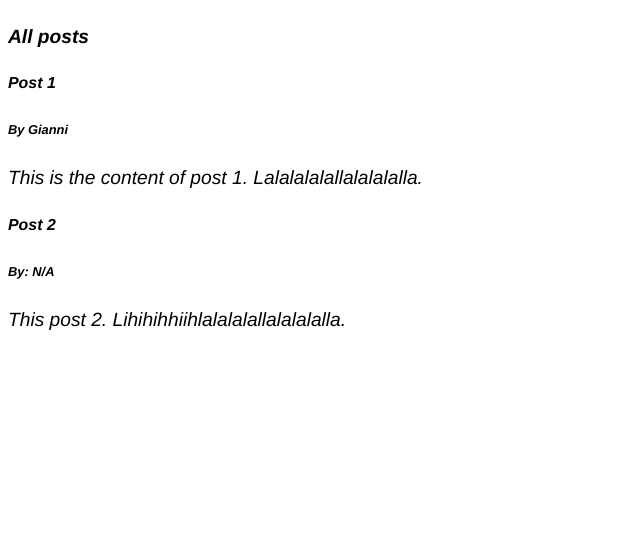
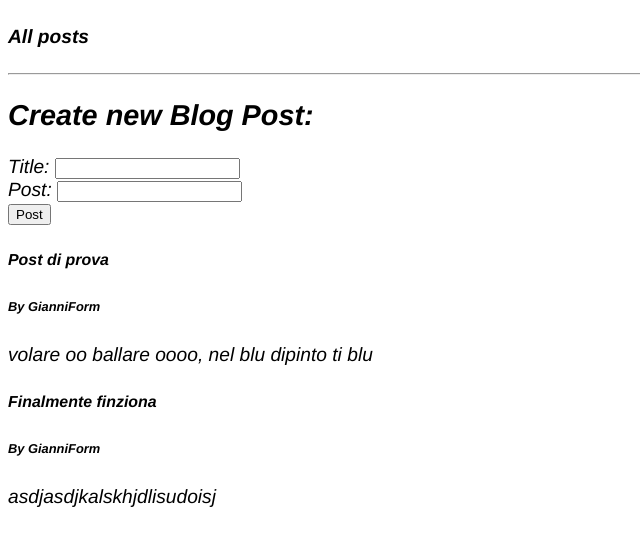
Before and after one commit to GianniCole/Flask_rep, a Flask app: page /posts in a window 1280 px wide. Shown: the top 546 px of the page, without its empty margins (0-640 px from the left). Run offline with Flask 2, Linux system fonts and the light colour scheme; data comes from the database, SQL or seed files in the repository; both versions use the stored data as it was after the commit.

Commit message:
Add db(SQLAlchemy), form and save e read fro db!

```diff
--- a/app.py
+++ b/app.py
@@ -1,11 +1,32 @@
 #app.py
-from flask import Flask, render_template
+from flask import Flask, render_template,request, redirect
+from flask_sqlalchemy import SQLAlchemy
+from datetime import datetime #per poter utilizzare datetime.iutcnow nel database (BlogPost . date_posted!
 
 app=Flask(__name__)
 
+app.config['SQLALCHEMY_DATABASE_URI']='sqlite:///posts.db'
+
+
+#bisogna definire il db
+#creare il database
+db=SQLAlchemy(app)
+
+class BlogPost(db.Model):
+	id = db.Column(db.Integer, primary_key=True)
+	title = db.Column(db.String(100),nullable=False) #questo campo e' obbligatorio!
+	content= db.Column(db.Text, nullable=False)
+	author= db.Column(db.String(20), nullable=False, default='N/A') #in questo modo si specifica che nel caso in cui l'auore non esiste, esso viene posto di default a 'N/A'
+	date_posted= db.Column(db.DateTime, nullable=False, default=datetime.utcnow)
+
+	#questa repr viene chiamata ogni qualvolta aggiungiamo un blogpost
+	def __repr__(self):
+		return 'Blog post ' + str(self.id )
+
+
+#Define structures, dictionary
 all_posts=[
 	{
-		#structures, dictionary
 		'title': 'Post 1',
 		'content': 'This is the content of post 1. Lalalalalallalalalalla.',
 		'author': 'Gianni'
@@ -16,15 +37,24 @@ all_posts=[
 	}
 ]
 
-
-
-
 @app.route('/')
 def index():
 	return render_template('index.html')
 
-@app.route('/posts')
+@app.route('/posts', methods=['GET','POST'])
 def posts():
+	#read from database
+	if request.method=='POST':
+		#insert dati from form into post.db
+		post_title=request.form['title']
+		post_content=request.form['content']
+		new_post =BlogPost(title=post_title, content=post_content, author='GianniForm')
+		db.session.add(new_post)
+		db.session.commit()
+		return redirect('/posts')
+	else:
+		#	si va a sovrascrivere la variabile all_posts, ma stavolta si va a caricare da db!
+		all_posts= BlogPost.query.order_by(BlogPost.date_posted).all()
 	return render_template('/posts.html', posts=all_posts)
 
 @app.route('/home/users/<string:name>/posts/<int:id>')
--- a/templates/posts.html
+++ b/templates/posts.html
@@ -5,9 +5,20 @@
 {% endblock%}
 
 
+
+
 {% block body%}
 <h4>All posts</h4>
-
+<hr>
+   <h2>Create new Blog Post:</h2>
+    <form action='/posts' method='POST'>
+        Title: <input type='text' name='title' id='title'>
+        <br>
+        Post: <input type='text' name='content' id='content'>
+        <br>
+         <input type='submit' value='Post'>
+    </form>
+</hr>
     {% for post in posts %}
         <h5>{{ post.title}}</h5>
         {% if post.author%}
```
Also changed, not shown: posts.db (added).
